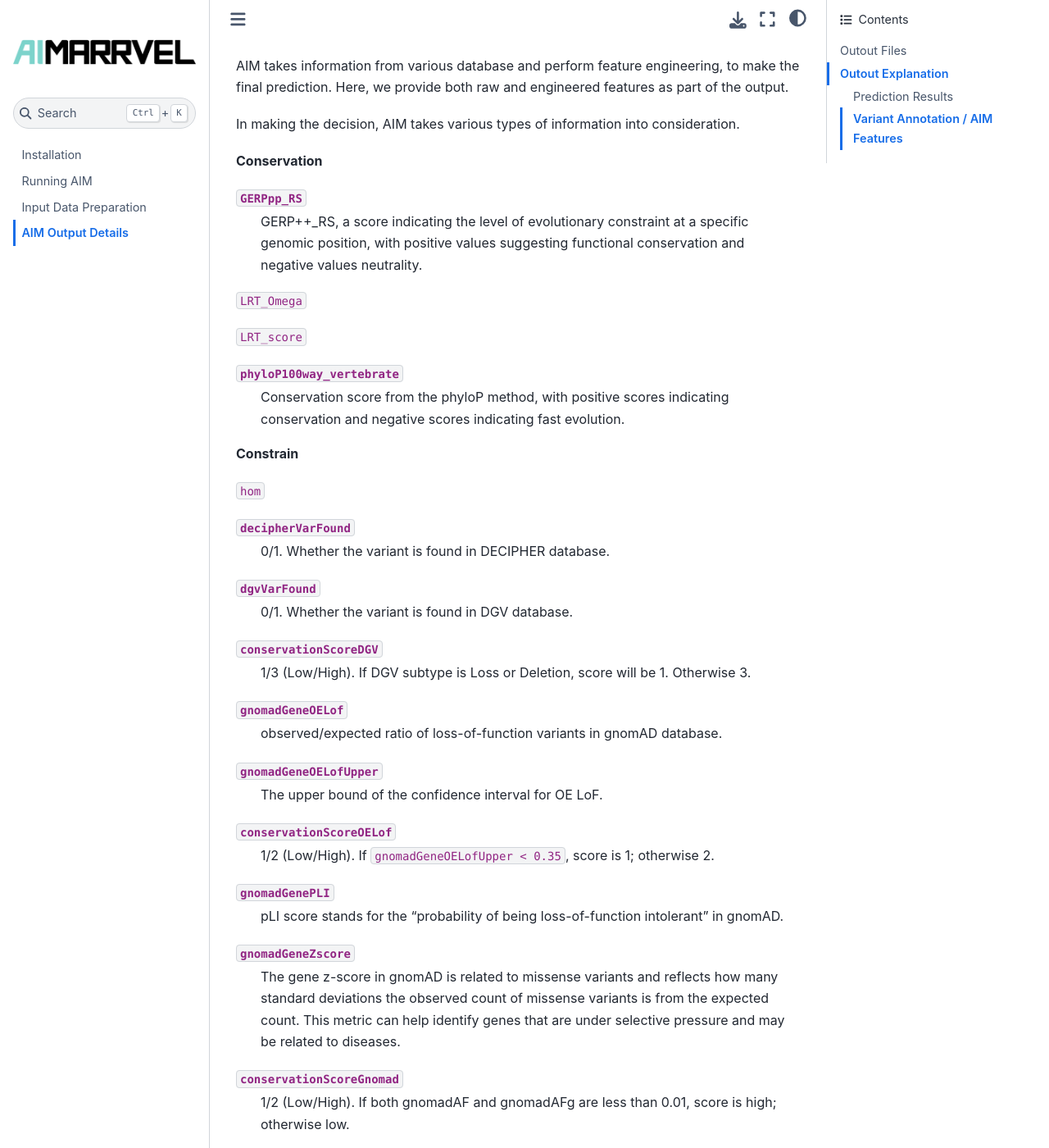
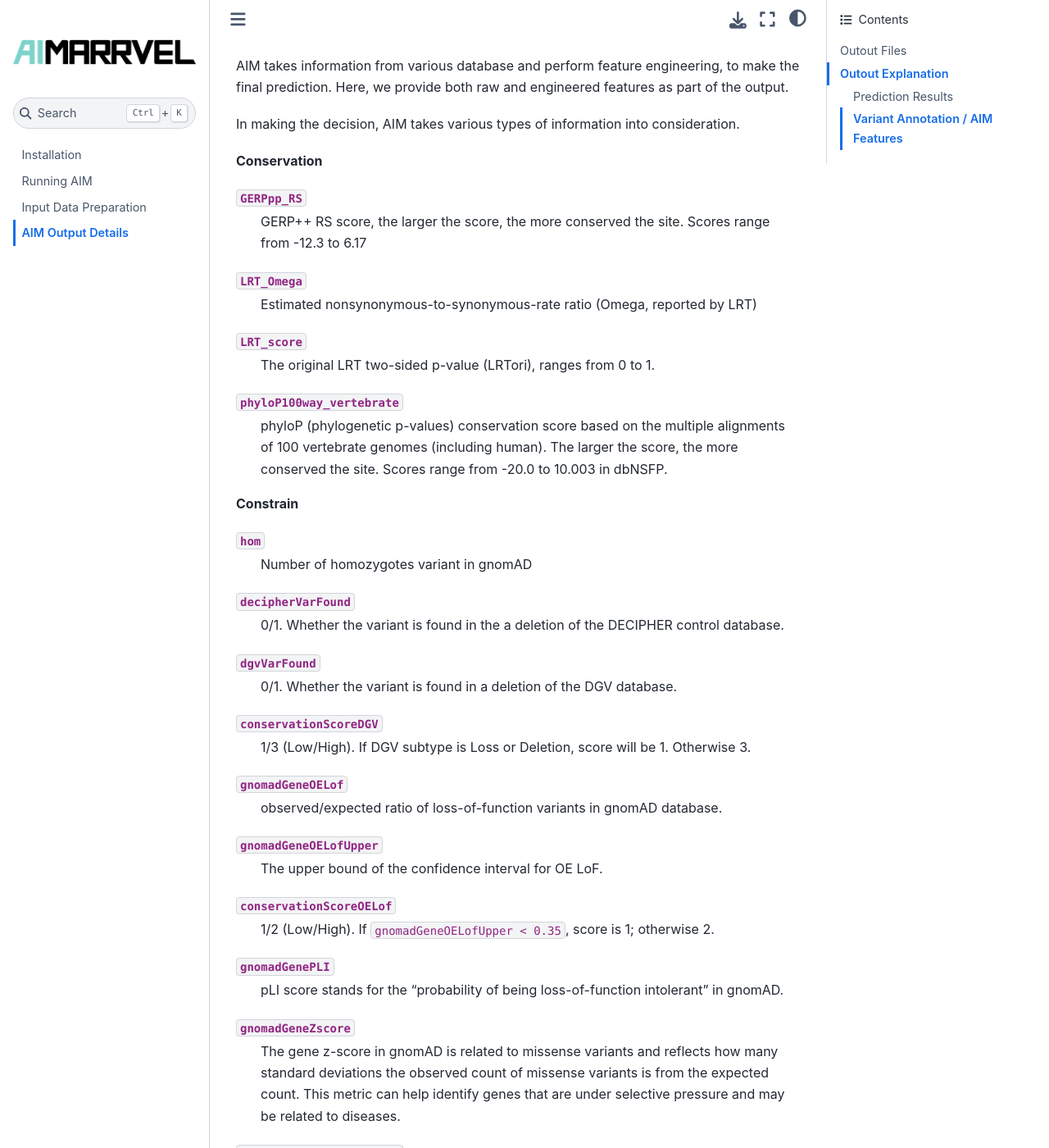
Before and after one commit to LiuzLab/AI_MARRVEL, a Sphinx documentation site: the page built from docs/source/output.rst, in a window 1280 px wide and 1400 px high, scrolled down 1344 px. Shown: the whole window at 82% size. Built offline with Sphinx 7.4.7 and the Sphinx Book theme 1.1.4, drawn with Linux system fonts in a browser that asks for light colours; some of the changed text lies outside the part shown.

Commit message:
Docs updat

```diff
--- a/docs/source/output.rst
+++ b/docs/source/output.rst
@@ -62,24 +62,27 @@
 **Conservation**
 
 ``GERPpp_RS``
-   GERP++_RS, a score indicating the level of evolutionary constraint at a specific genomic position, with positive values suggesting functional conservation and negative values neutrality.
+   GERP++ RS score, the larger the score, the more conserved the site. Scores range from -12.3 to 6.17
 
 ``LRT_Omega``
+   Estimated nonsynonymous-to-synonymous-rate ratio (Omega, reported by LRT)
 
 ``LRT_score``
+   The original LRT two-sided p-value (LRTori), ranges from 0 to 1.
 
 ``phyloP100way_vertebrate``
-   Conservation score from the phyloP method, with positive scores indicating conservation and negative scores indicating fast evolution.
+   phyloP (phylogenetic p-values) conservation score based on the multiple alignments of 100 vertebrate genomes (including human). The larger the score, the more conserved the site. Scores range from -20.0 to 10.003 in dbNSFP.
 
 **Constrain**
 
 ``hom``
+   Number of homozygotes variant in gnomAD
 
 ``decipherVarFound``
-   0/1. Whether the variant is found in DECIPHER database.
+   0/1. Whether the variant is found in the a deletion of the DECIPHER control database.
 
 ``dgvVarFound``
-   0/1. Whether the variant is found in DGV database.
+   0/1. Whether the variant is found in a deletion of the DGV database.
 
 ``conservationScoreDGV``
    1/3 (Low/High). If DGV subtype is Loss or Deletion, score will be 1. Otherwise 3.
@@ -107,19 +110,10 @@
 
 **Disease Database**
 
-``c_ClinVar_*``
-
-``c_CLNREVSTAT``
-
-``c_HGMD_Exp_*``
-
-``c_isBLB``
-
-``c_isPLP``
-
-``c_RANKSCORE``
-
 ``CLASS``
+   CLASS from HGMD
+      DM: disease-causing mutation;
+      DM? Likely disease-causing, but with questionable pathogenicity
 
 ``clinVarGeneFound``
    0/1, whether or not variant gene is found in ClinVar.
@@ -167,21 +161,46 @@
    1/2/3 (Low/Medium/High), curated with ``omimGeneFound`` and ``omimVarFound``.
 
 ``dominant``
+   0/1. Whether the variant gene is annotated as dominant in OMIM.
 
 ``recessive``
+   0/1. Whether the variant gene is annotated as recessive in OMIM
 
 ``hgmd_rs``
    HGMD rank score, interpreted as relative probabilities of pathogenicity.
 
+``c_ClinVar_*``
+   Expansions of variant annotation from ClinVar. One-hot encoded.
+
+``c_CLNREVSTAT``
+   The ClinVar Review status for the same protein change in ClinVar
+
+``c_HGMD_Exp_*``
+   Expansions of variant annotation from HGMD. One-hot encoded.
+
+``c_isBLB``
+   The original variant is annotated as Benign in ClinVar
+
+``c_isPLP``
+   The original variant is annotated as Pathogenic or likely pathogenic in ClinVar
+
+``c_RANKSCORE``
+   The HGMD RANKSCORE adapted from the original HGMD database
+
 ``nc_ClinVar_Exp``
+   Non-coding variant expansion (2bp upstream or downstream of the original variants position)
 
 ``nc_CLNREVSTAT``
+   non-coding variant expansion (2bp upstream or downstream of the original variants position)
 
 ``nc_HGMD_Exp``
+   non-coding variant expansion (2bp upstream or downstream of the original variants position)
 
 ``nc_isBLB``
+   The original variant is annotated as Benign in ClinVar
 
 ``nc_isPLP``
+   The original variant is annotated as Pathogenic or likely pathogenic in ClinVar
 
 ``nc_RANKSCORE``
 
@@ -236,25 +255,35 @@
 
 **Inferred Inheritance**
 
+``No.Var.H``
+   Gene level, Number of High IMPACT variants in the patient for candidate gene
+
+``No.Var.HM``
+   Gene level, Number of High or Moderate IMPACT variants in the patient for candidate gene
+
+``No.Var.L``
+   Gene level, Number of Low IMPACT variants in the patient for candidate gene
+
+``No.Var.M``
+   Gene level, Number of Moderate IMPACT variants in the patient for candidate gene
+
+``TierAD``
+   1~4, Dominant Inheritance Score. The lower the more pathogenic
+
+``TierAR``
+   1~4, Recessive Inheritance Score. The lower the more pathogenic
+
+``TierAR.adj``
+   1~4, Adjusted Recessive Inheritance Score. For a candidate gene, if a rare intronic variant observed together with a high IMPACT variant, adjusted
+
 ``AD.matched``
+   0/1, ``TierAD <= 2`` and  ``dominant == 1``
 
 ``AR.matched``
-
-``No.Var.H``
-
-``No.Var.HM``
-
-``No.Var.L``
-
-``No.Var.M``
-
-``TierAD``
-
-``TierAR``
-
-``TierAR.adj``
+   0/1, ``TierAR <= 2`` and ``recessive == 1``
 
 ``zyg``
+   Variant zygosity, 1: heterozygous, 2: homozygous.
 
 **Minor Allele Frequency**
 
@@ -288,8 +317,10 @@
    0/1, whether ``omimSymptomSimScore >= 0.2``
 
 ``phrank``
+   Phrank measures phenotype sets similarity of the patient phenotype with phenotype linked to a candidate gene.
 
 ``diffuse_Phrank_STRING``
+   A phenotype score is derived through network diffusion, utilizing the String network and employing the Phrank score as the initial seed score.
 
 **others**
 
```
